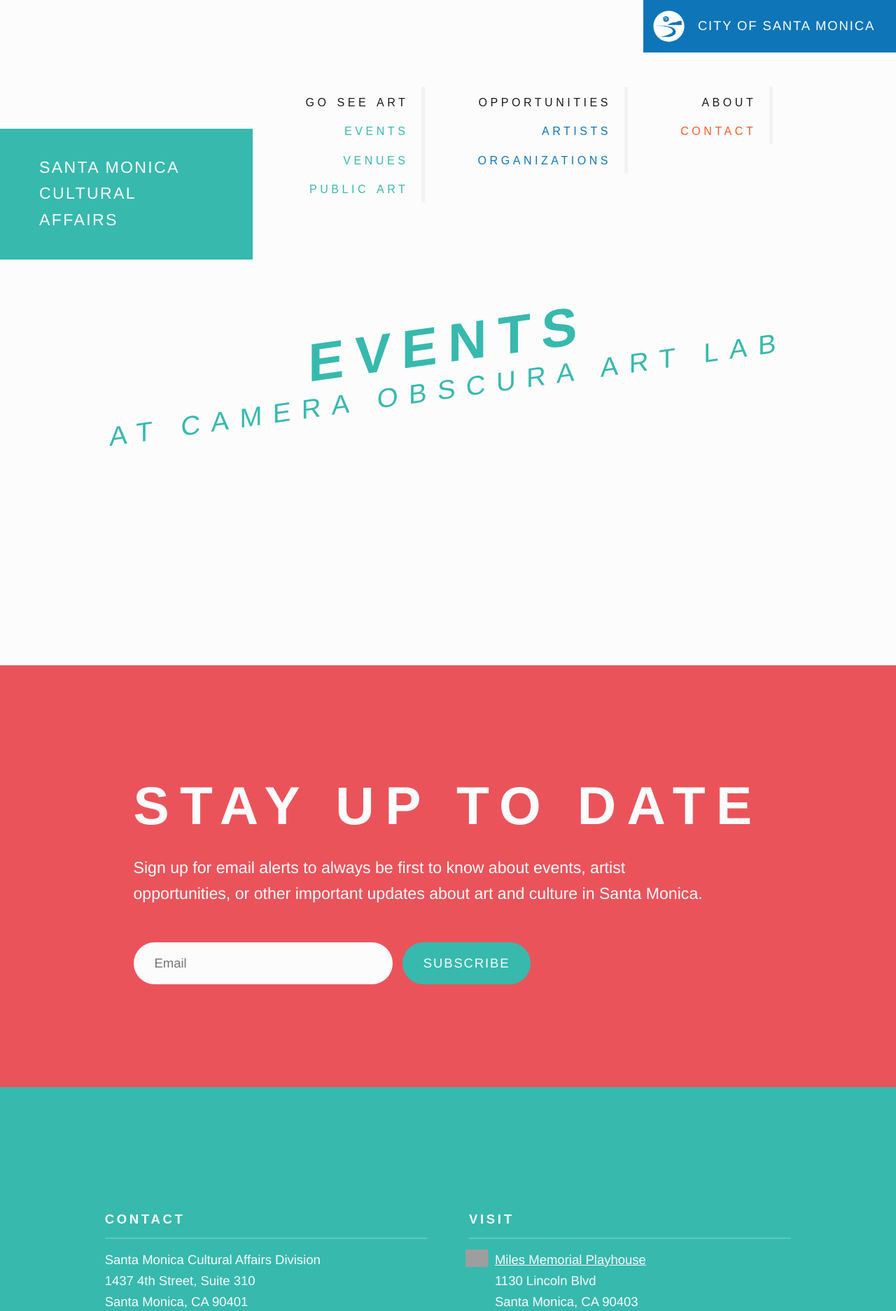
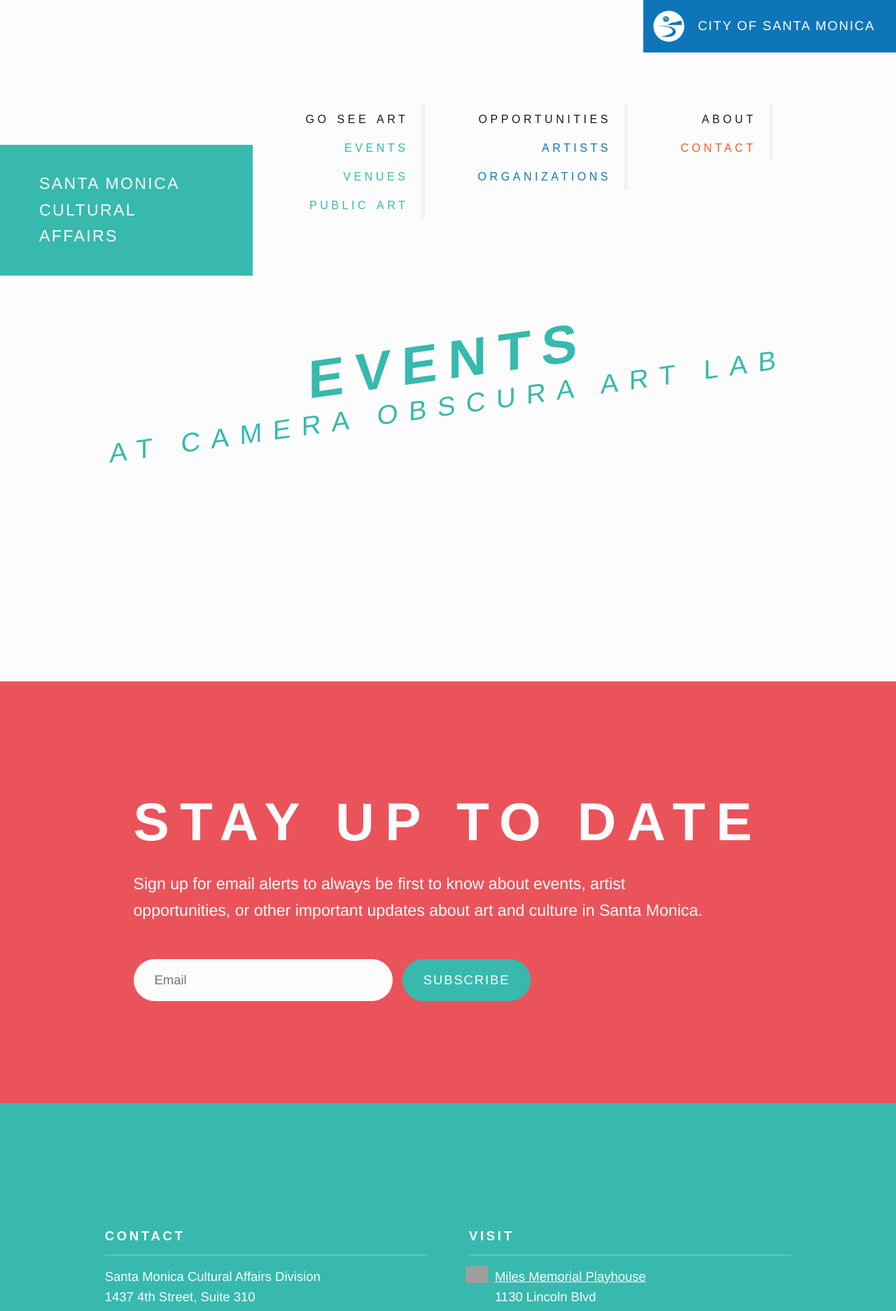
Before and after one commit to jimthoburn/artsamo, a Jekyll site: the page built from camera-obscura-art-lab-events.md, in a window 1280 px wide. Shown: the top 1874 px of the page at 70% size. Built offline with Jekyll 4.4.1, drawn with Linux system fonts in a browser that asks for light colours; some web fonts are replaced; grey boxes are pictures that could not be loaded.

Commit message:
Make header more compact on big screens
Former-commit-id: c571fbd6bcec24623279e1cc42b1cfdee376ada5

```diff
--- a/assets/css/header.css
+++ b/assets/css/header.css
@@ -151,7 +151,7 @@
   /*! display: grid; */
   position: relative;
   z-index: 1;
-  grid-row: 2/3;
+  grid-row: 1/2;
 }
 
 header ul {
@@ -225,6 +225,8 @@
   align-self: end;
   justify-self: start;
   text-align: right;
+  grid-row: 1/-1;
+  grid-column: 2/-1;
 }
 
 @media (min-width: 50em) and (min-height: 50em) {
@@ -333,8 +335,8 @@
 }
 
 header .city {
-  grid-row: 1/2;
-  grid-column: 1/-1;
+  grid-row: 1/-1;
+  grid-column: -2/-1;
   margin: 0;
   /*! background-color: hsla(0, 0%, 0%, 0.1); */
   max-width: none;
@@ -349,7 +351,15 @@
   white-space: nowrap;
   z-index: 1;
   text-align: right;
+  align-self: start;
 }
+
+@media (max-width: 90em) {
+  header nav {
+    margin-top: calc(var(--vertical-rhythm) * 3);
+  }
+}
+
 header .city a {
   color: inherit;
   display: block;
@@ -383,7 +393,7 @@
   /*! transform: rotate(180deg); */
 }
 
-@media (max-width: 55em) {
+@media (max-width: 60em) {
   header h2 {
     margin-top: calc(var(--vertical-rhythm) * 1);
   }
```
